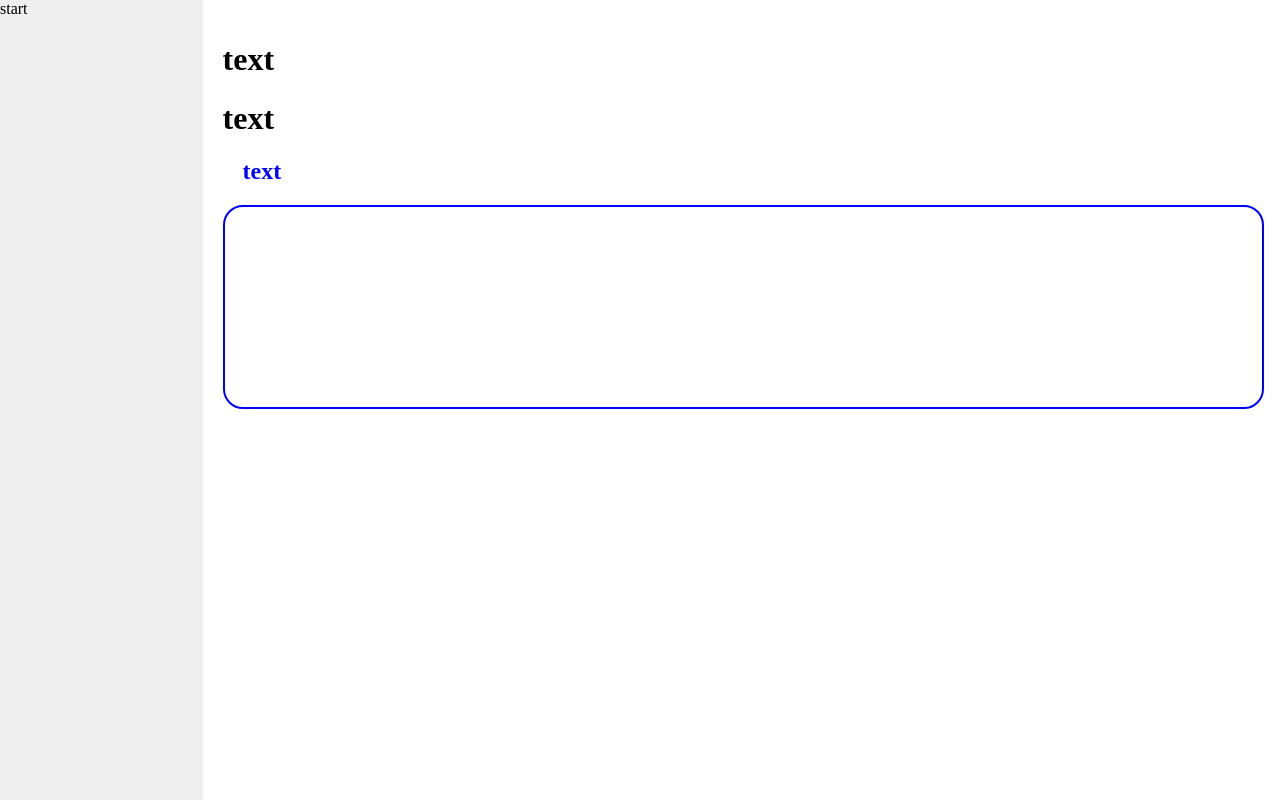
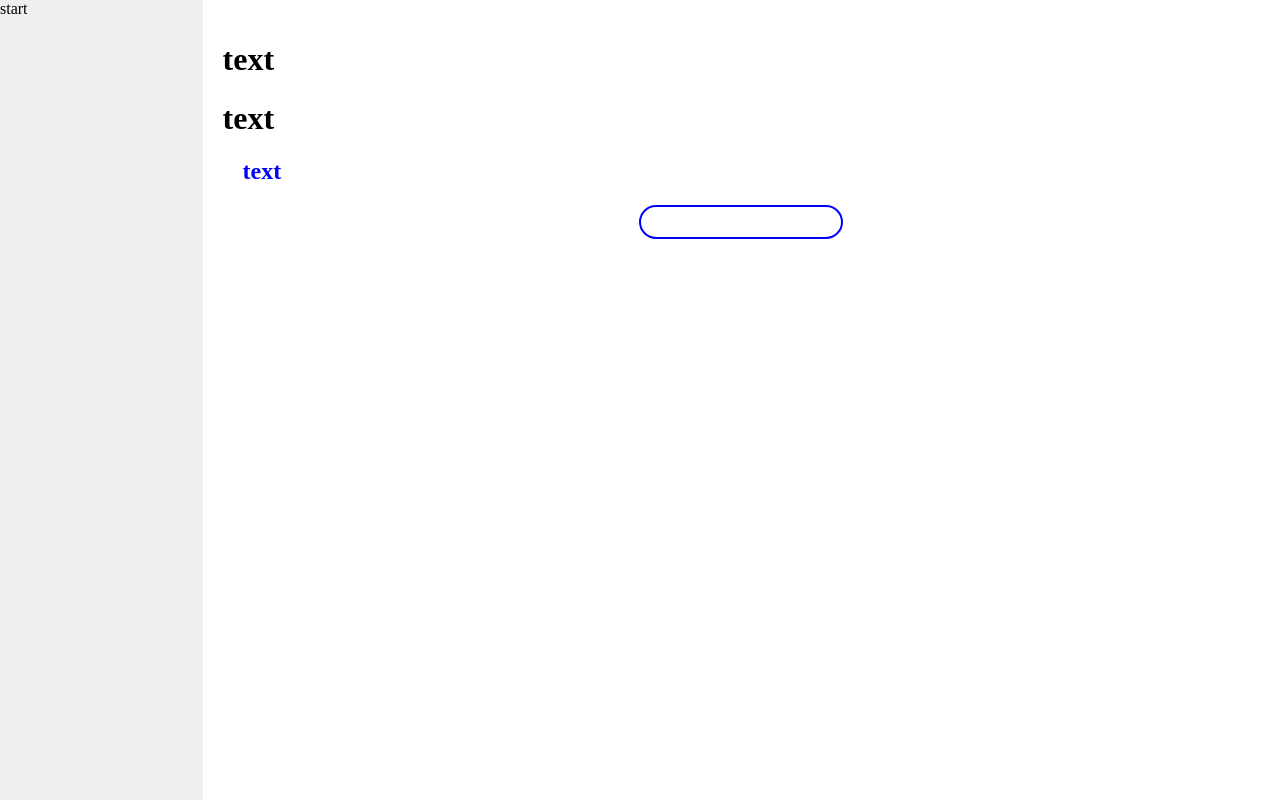
Before and after one commit to GineTik/WebSite-Builder, a plain HTML site: page index.html in a window 1280 px wide. Drawn offline with Linux system fonts and the light colour scheme.

Commit message:
change styles of the add-button

```diff
--- a/index.html
+++ b/index.html
@@ -15,6 +15,6 @@
 <body style="margin: 0;">
     <div id="app"></div>
 
-    <script src="js/main.js" type="module"></script>
+    <script src="./js/main.js" type="module"></script>
 </body>
 </html>
--- a/js/Blocks/AddBlock.js
+++ b/js/Blocks/AddBlock.js
@@ -1,5 +1,6 @@
 import { NullOrEmptyOf } from '../until.js'
 import BaseBlock from './BaseBlock.js'
+import {baseModel} from './Blocks.js'
 
 export default class AddBlock extends BaseBlock {
 
@@ -13,10 +14,10 @@ export default class AddBlock extends BaseBlock {
             styles: {
                 border: '2px solid blue',
                 borderRadius: '20px',
-                width: blockObject.styles?.width ?? '100%',
-                height: blockObject.styles?.height ?? '200px',
+                width: blockObject.styles?.width ?? '200px',
+                height: blockObject.styles?.height ?? '30px',
                 cursor: 'pointer',
-                margin: '20px 0 0 0'
+                margin: '20px auto 0 auto'
             }
         }
         super(blockObject)
@@ -30,15 +31,13 @@ export default class AddBlock extends BaseBlock {
     }
 
 
+    // вызываеться после созлания html элемента
     afterCreate(block) {
-        if(NullOrEmptyOf(block)) return
-
         block.onclick = this.click.bind(this)
-        console.log(block);
     }
 
     click(event) {
-        console.log(this);
+        this.parent.addChild(baseModel.h1())
     }
 
 }
--- a/js/Blocks/BaseBlock.js
+++ b/js/Blocks/BaseBlock.js
@@ -50,7 +50,7 @@ export default class BaseBlock {
             this.#DOMBlock.append(content[key])
         }
 
-        console.log(this.#DOMBlock);
+        // console.log(this.#DOMBlock);
         if(!NullOrEmptyOf(this.afterCreate) && typeof this.afterCreate === 'function') {
             this.afterCreate(this.#DOMBlock)
         }
--- a/js/Blocks/Blocks.js
+++ b/js/Blocks/Blocks.js
@@ -1,6 +1,38 @@
 import BoxBlock from "./BoxBlock.js";
 import TextBlock from "./TextBlock.js";
 import AddBlock from "./AddBlock.js";
+
+export var baseModel = {
+    siteWrapper: (content) => new blocks['BoxBlock']({
+        content: content,
+        tag: 'div',
+        styles: {
+            width: '100%',
+            height: '100%'
+        }
+    }),
+    h1: () => new blocks['TextBlock']({
+        content: 'text',
+        tag: 'h1'
+    }),
+    navbar: () => new blocks['BoxBlock']({
+        content: [new blocks['TextBlock']({
+                content: 'text',
+                tag: 'h1'
+            }),
+            new blocks['TextBlock']({
+                content: 'text',
+                tag: 'h2',
+                styles: {
+                    margin: '0 0 0 20px',
+                    color: 'blue'
+                }
+            })
+        ],
+        tag: 'div'
+    }),
+    addBlock: () => new blocks['AddBlock']()
+}
 
 var blocks = {
     TextBlock,
--- a/js/Site.js
+++ b/js/Site.js
@@ -6,7 +6,7 @@ export default class Site {
         this.selector = selector
         this.$body = document.querySelector(selector)
         if (NullOrEmptyOf(this.$body)) {
-            throw new Error('передайте селектор существующжего элемента')
+            throw new Error('передайте селектор существующего элемента')
         }
         this.setModel(model)
 
--- a/js/main.js
+++ b/js/main.js
@@ -1,39 +1,7 @@
-import blocks from './Blocks/Blocks.js'
+import {baseModel} from './Blocks/Blocks.js'
 import App from './App.js'
 import Site from './Site.js'
 
-
-var baseModel = {
-    siteWrapper: (content) => new blocks['BoxBlock']({
-        content: content,
-        tag: 'div',
-        styles: {
-            width: '100%',
-            height: '100%'
-        }
-    }),
-    h1: () => new blocks['TextBlock']({
-        content: 'text',
-        tag: 'h1'
-    }),
-    navbar: () => new blocks['BoxBlock']({
-        content: [new blocks['TextBlock']({
-                content: 'text',
-                tag: 'h1'
-            }),
-            new blocks['TextBlock']({
-                content: 'text',
-                tag: 'h2',
-                styles: {
-                    margin: '0 0 0 20px',
-                    color: 'blue'
-                }
-            })
-        ],
-        tag: 'div'
-    }),
-    addBlock: () => new blocks['AddBlock']()
-}
 
 let model = baseModel.siteWrapper([
     baseModel.h1(),
--- a/js/until.js
+++ b/js/until.js
@@ -1,5 +1,5 @@
 export function NullOrEmptyOf(elem) {
-    if (elem == null || elem == {} || elem == '') {
+    if (elem == null || elem == '') {
         return true
     }
     return false
```
